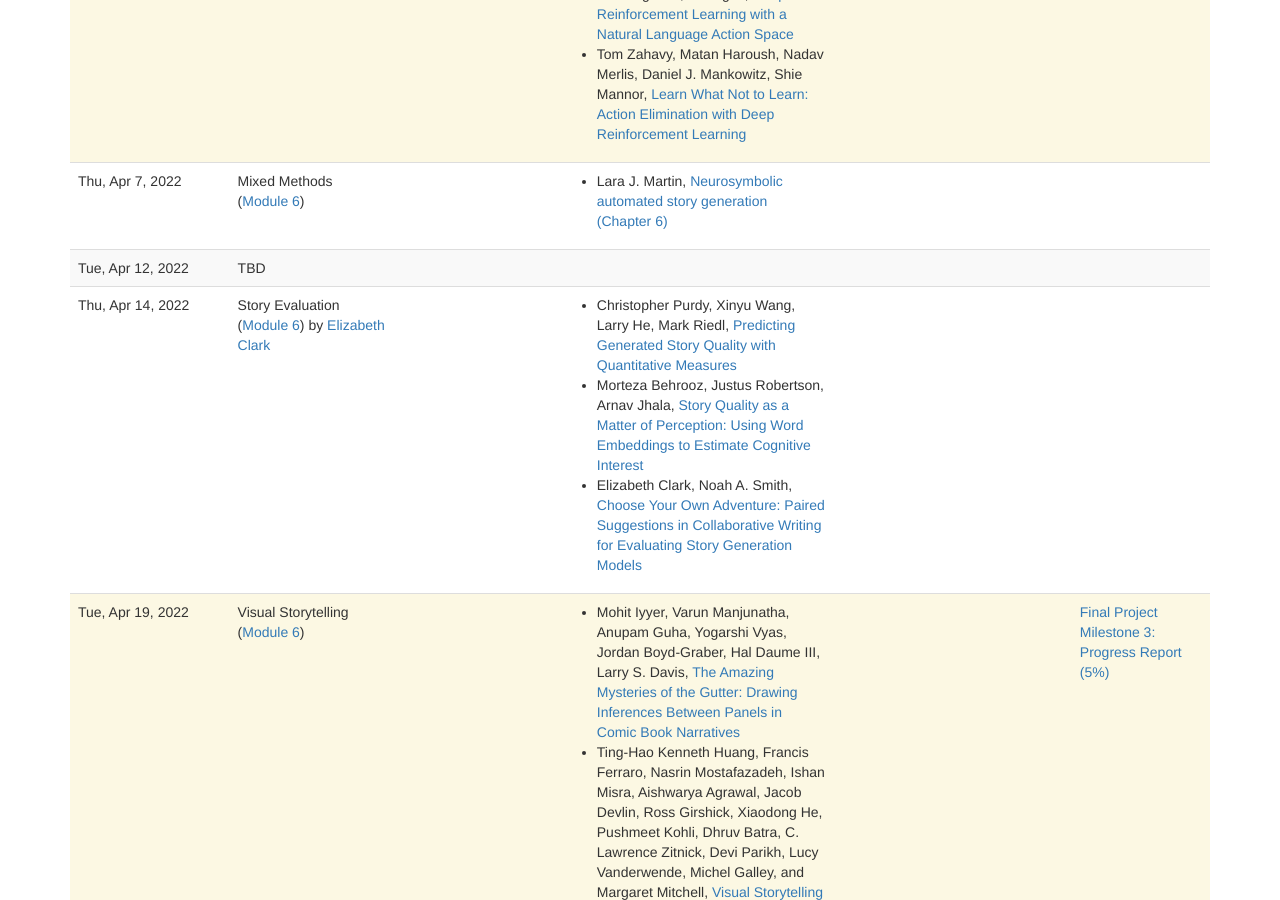
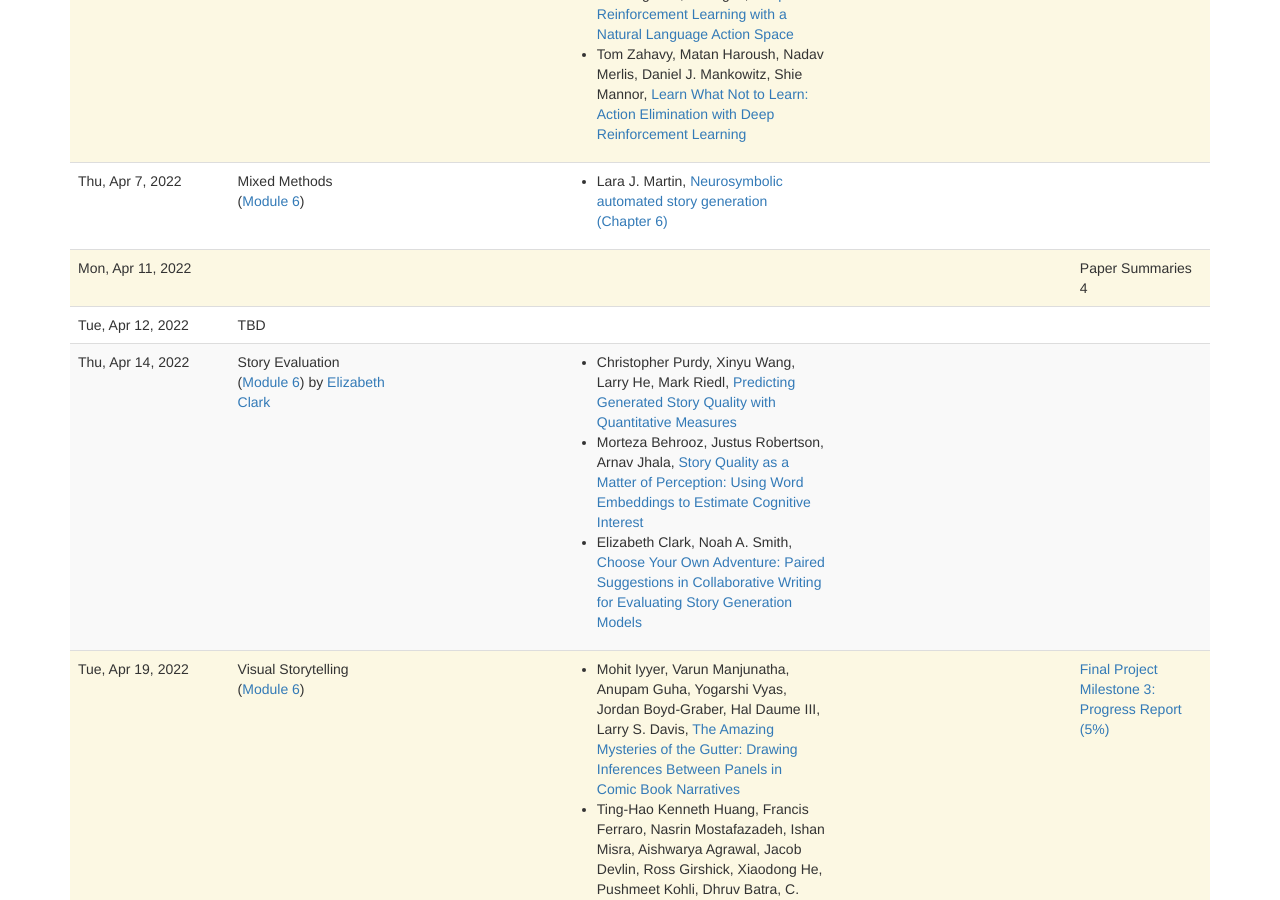
Before and after one commit to interactive-fiction-class/interactive-fiction-class.github.io, a Jekyll site: the page built from lectures.md, in a window 1280 px wide and 900 px high, scrolled down 8527 px. Built offline with Jekyll 4.4.1, drawn with Linux system fonts in a browser that asks for light colours; nearby versions of some CDN libraries; a script that is not in the unit is left out.

Commit message:
Update lectures.yaml

```diff
--- a/_data/lectures.yaml
+++ b/_data/lectures.yaml
@@ -246,6 +246,12 @@
   date: 2022-04-07
   title: Mixed Methods
   slides:
+-
+  date: 2022-04-11
+  type: deadline
+  homework_due:
+    -
+      title: Paper Summaries 4
 
 -
   date: 2022-04-12
```
